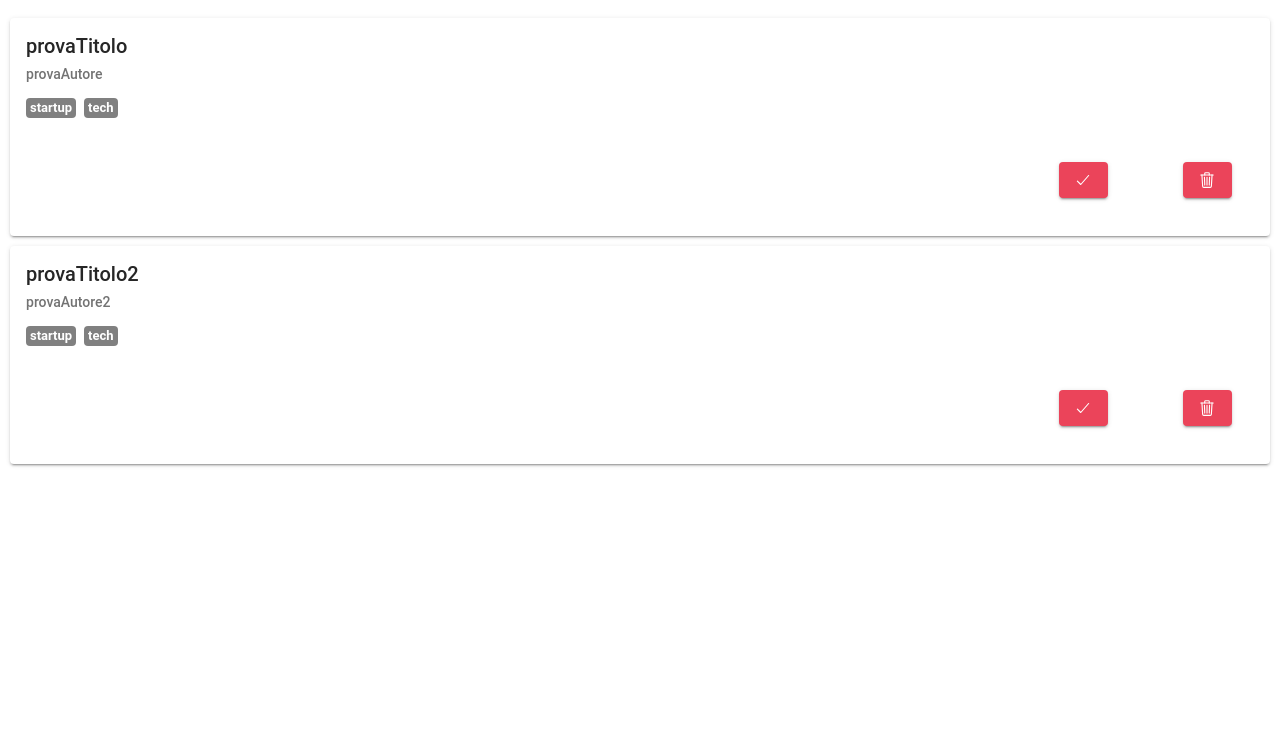
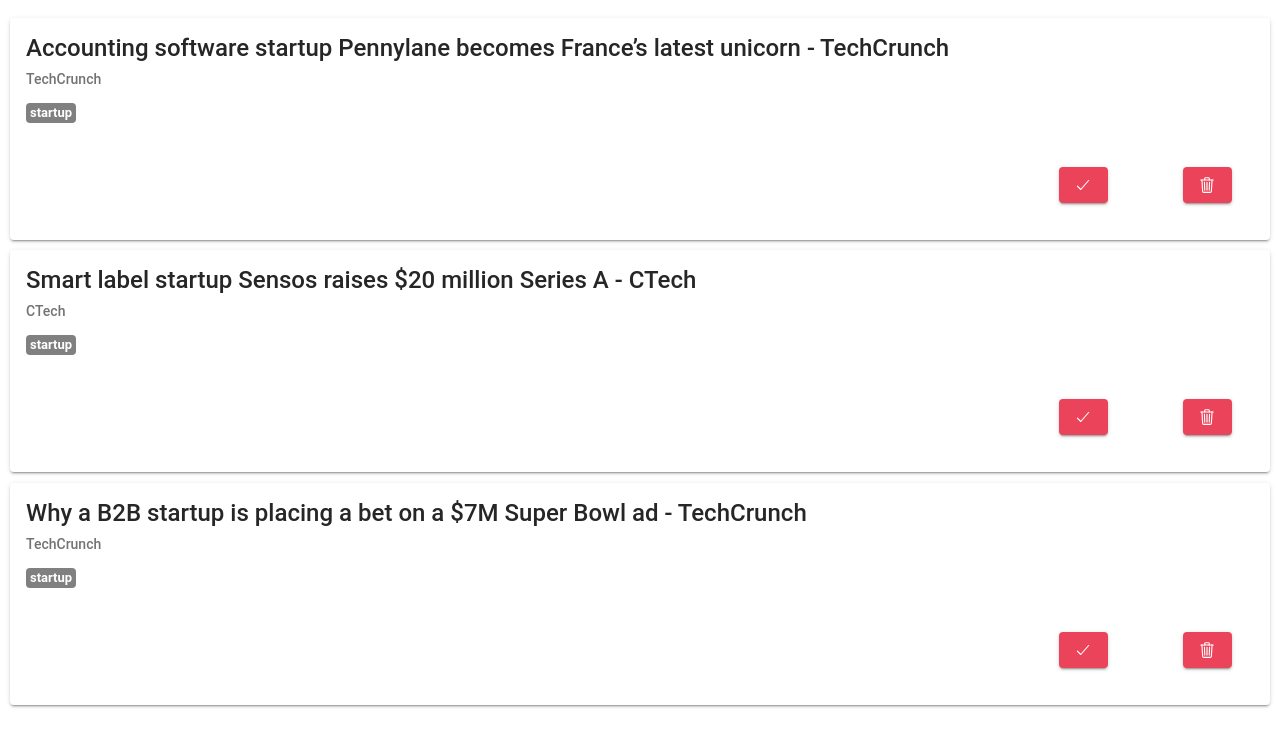
Before and after one commit to tommaso-caputi/News-app, a React (Vite) app in the folder news/: page /home in a window 1280 px wide. Shown: the top 746 px of the page. Built offline with nearby package versions, Linux system fonts and the light colour scheme.

Commit message:
handle delete button

```diff
--- a/news/src/components/Content.css
+++ b/news/src/components/Content.css
@@ -15,3 +15,7 @@
 ion-button {
   margin: 3%;
 }
+
+.smallText {
+  font-size: x-large;
+}
--- a/news/src/components/Content.tsx
+++ b/news/src/components/Content.tsx
@@ -1,3 +1,5 @@
+// Content.tsx
+import React from 'react';
 import {
   IonBadge,
   IonButton,
@@ -7,38 +9,41 @@
   IonCardSubtitle,
   IonCardTitle,
   IonIcon,
-  IonItem,
 } from '@ionic/react';
 import { trashOutline, checkmarkOutline } from 'ionicons/icons';
 import './Content.css';
-import { Data } from '../data/data'
+import { Data } from '../data/data';
 
-interface ContentProps {
+export interface ContentProps {
   data: Data;
+  onDelete: () => void;
 }
 
-const Content: React.FC<ContentProps> = ({ data }) => {
+const Content: React.FC<ContentProps> = ({ data, onDelete }) => {
   const handleCardClick = () => {
     window.open(data.url, '_blank');
   };
+
   return (
     <IonCard>
       <IonCardHeader onClick={handleCardClick}>
-        <IonCardTitle>{data.title}</IonCardTitle>
+        <IonCardTitle className="smallText">{data.title}</IonCardTitle>
         <IonCardSubtitle>{data.author}</IonCardSubtitle>
       </IonCardHeader>
       <IonCardContent className="no-padding">
-        {data.topics.map(t => <IonBadge>{t}</IonBadge>)}
+        {data.topics.map((t, index) => (
+          <IonBadge key={index}>{t}</IonBadge>
+        ))}
       </IonCardContent>
-      <div className='buttonContainer'>
+      <div className="buttonContainer">
         <IonButton>
           <IonIcon size="small" slot="icon-only" icon={checkmarkOutline}></IonIcon>
         </IonButton>
-        <IonButton>
+        <IonButton onClick={onDelete}>
           <IonIcon size="small" slot="icon-only" icon={trashOutline}></IonIcon>
         </IonButton>
       </div>
-    </IonCard >
+    </IonCard>
   );
 };
 
--- a/news/src/data/data.tsx
+++ b/news/src/data/data.tsx
@@ -8,16 +8,22 @@
 export const getData = () => {
     return [
         {
-            title: 'provaTitolo',
-            author: 'provaAutore',
-            url: 'https://google.com',
-            topics: ['startup', 'tech']
+            "title": "Accounting software startup Pennylane becomes France’s latest unicorn - TechCrunch",
+            "url": "https://techcrunch.com/2024/02/07/accounting-software-startup-pennylane-becomes-frances-latest-unicorn/",
+            "author": "TechCrunch",
+            "topics": ['startup']
         },
         {
-            title: 'provaTitolo2',
-            author: 'provaAutore2',
-            url: 'https://google.com',
-            topics: ['startup', 'tech']
+            "title": "Smart label startup Sensos raises $20 million Series A - CTech",
+            "url": "https://www.calcalistech.com/ctechnews/article/hyryl4mja",
+            "author": "CTech",
+            "topics": ['startup']
+        },
+        {
+            "title": "Why a B2B startup is placing a bet on a $7M Super Bowl ad - TechCrunch",
+            "url": "https://techcrunch.com/2024/02/09/why-a-b2b-startup-is-placing-a-bet-on-a-7-million-super-bowl-ad/",
+            "author": "TechCrunch",
+            "topics": ['startup']
         }
     ]
 }
--- a/news/src/pages/Home.tsx
+++ b/news/src/pages/Home.tsx
@@ -1,3 +1,4 @@
+// Home.tsx
 import { useEffect, useState } from 'react';
 import {
   IonContent,
@@ -5,21 +6,18 @@
   IonPage,
   IonRefresher,
   IonRefresherContent,
-  IonText,
 } from '@ionic/react';
 import './Home.css';
-import Content from '../components/Content';
+import Content, { ContentProps } from '../components/Content';
 import { Data } from '../data/data';
 import { getData } from '../data/data';
 
 const Home: React.FC = () => {
-
   const [contents, setContents] = useState<Data[]>([]);
 
   useEffect(() => {
     setContents(getData());
   }, []);
-
 
   const refresh = (e: CustomEvent) => {
     setTimeout(() => {
@@ -27,18 +25,30 @@
     }, 3000);
   };
 
+  const handleDeleteContent = (index: number) => {
+    const updatedContents = [...contents];
+    updatedContents.splice(index, 1);
+    setContents(updatedContents);
+  };
+
   return (
-    <IonPage id="home-page" >
+    <IonPage id="home-page">
       <IonContent fullscreen>
         <IonRefresher slot="fixed" onIonRefresh={refresh}>
           <IonRefresherContent></IonRefresherContent>
         </IonRefresher>
 
         <IonList>
-          {contents.map((c, index) => <Content key={`${c.title}-${index}`} data={c} />)}
+          {contents.map((c, index) => (
+            <Content
+              key={`${c.title}-${index}`}
+              data={c}
+              onDelete={() => handleDeleteContent(index)}
+            />
+          ))}
         </IonList>
       </IonContent>
-    </IonPage >
+    </IonPage>
   );
 };
 
```
